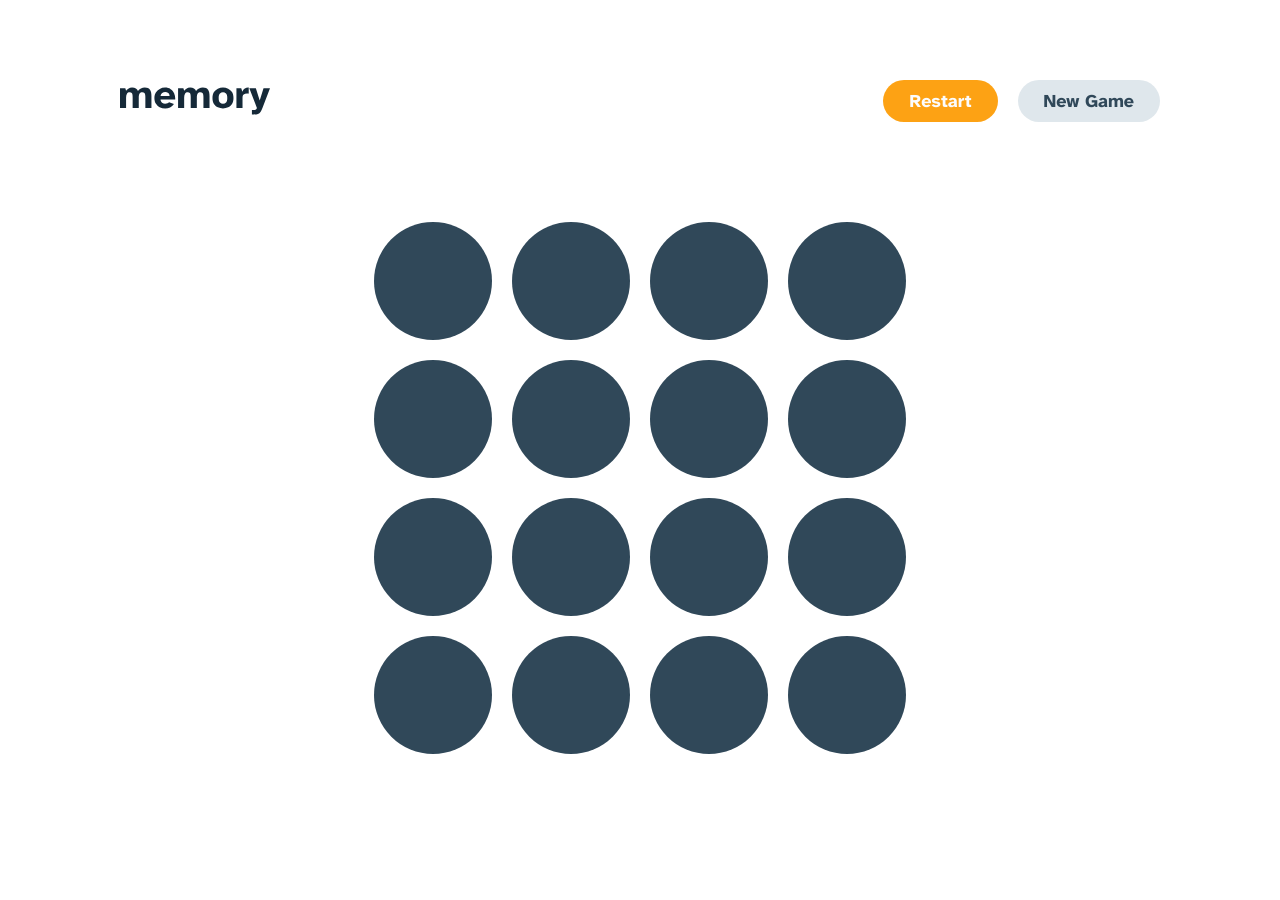
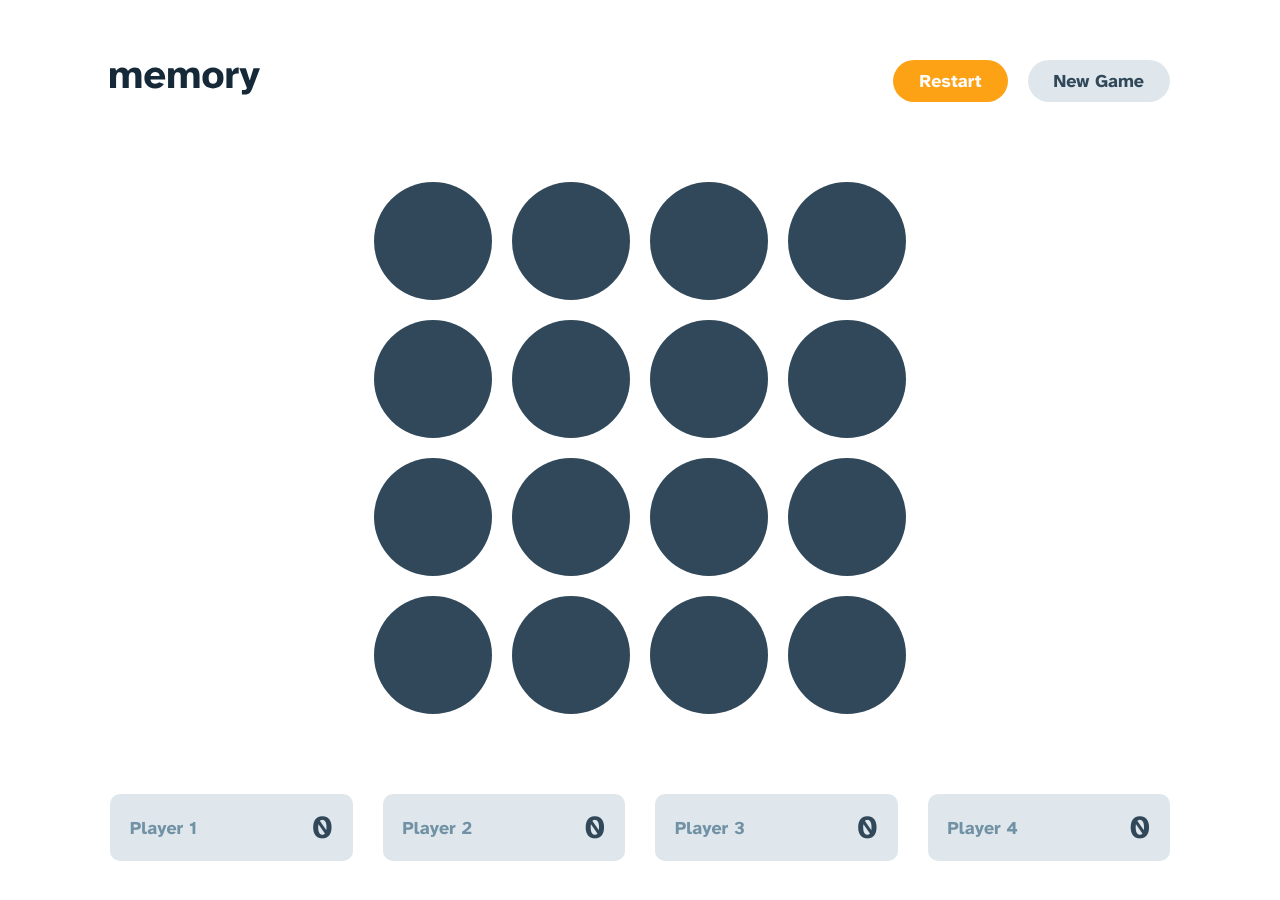
Before and after one commit to mcornale/memory-game, a React (Create React App) app: page / in a window 1280 px wide. Shown: the top 900 px of the page. Before the commit the page ends 834 px from the top, so only its background shows below. Built offline with nearby package versions, Linux system fonts and the light colour scheme.

Commit message:
Add bottom tabs

```diff
--- a/src/App.js
+++ b/src/App.js
@@ -1,3 +1,4 @@
+import BottomTabsContainer from './components/BottomTabsContainer';
 import GameGrid from './components/GameGrid';
 import Header from './components/Header';
 
@@ -6,6 +7,7 @@ function App() {
     <>
       <Header />
       <GameGrid />
+      <BottomTabsContainer />
     </>
   );
 }
--- /dev/null
+++ b/src/components/BottomTab.js
@@ -0,0 +1,10 @@
+const BottomTab = (props) => {
+  return (
+    <div className='bottom-tab'>
+      <p>{props.children}</p>
+      <h2>{props.score}</h2>
+    </div>
+  );
+};
+
+export default BottomTab;
--- /dev/null
+++ b/src/components/BottomTabsContainer.js
@@ -0,0 +1,17 @@
+import BottomTab from './BottomTab';
+
+const BottomTabsContainer = () => {
+  const numOfPlayers = 4;
+
+  const tabElements = [];
+
+  for (let i = 0; i < numOfPlayers; i++) {
+    tabElements.push(
+      <BottomTab key={i} score={0}>{`Player ${i + 1}`}</BottomTab>
+    );
+  }
+
+  return <div className='bottom-tabs-container'>{tabElements}</div>;
+};
+
+export default BottomTabsContainer;
--- a/src/components/GameGrid.js
+++ b/src/components/GameGrid.js
@@ -4,7 +4,7 @@ const GameGrid = () => {
   const gridSize = 4 * 4;
   const gridElements = [];
 
-  for (let i = 0; i < gridSize; i++) gridElements.push(<GameButton />);
+  for (let i = 0; i < gridSize; i++) gridElements.push(<GameButton key={i} />);
 
   return <div className='game-grid'>{gridElements}</div>;
 };
--- a/src/index.css
+++ b/src/index.css
@@ -31,16 +31,20 @@ html {
 }
 
 body {
-  --padding-left-right: 6rem;
   font-family: 'Atkinson Hyperlegible', sans-serif;
   font-size: 1.8rem;
   font-weight: 700;
   -webkit-font-smoothing: antialiased;
   -moz-osx-font-smoothing: grayscale;
   min-height: 100vh;
+  color: var(--color-bermuda-grey);
+}
+
+#root {
+  --padding-left-right: 4rem;
+  padding: 6rem var(--padding-left-right);
   max-width: calc(110rem + var(--padding-left-right));
   margin: 0 auto;
-  padding: 8rem var(--padding-left-right);
 }
 
 h1 {
@@ -49,6 +53,7 @@ h1 {
 
 h2 {
   font-size: var(--font-size-h2);
+  color: var(--color-arapawa);
 }
 
 h3 {
@@ -101,13 +106,34 @@ button {
 
 .game-grid {
   display: grid;
-  grid-template-columns: repeat(4, 11.8rem);
-  grid-template-rows: repeat(4, 11.8rem);
+  grid-template-columns: repeat(4, 1fr);
+  grid-template-rows: repeat(4, 1fr);
   justify-content: center;
+  width: 53.2rem;
+  height: 53.2rem;
   gap: 2rem;
-  padding-top: 10rem;
+  margin: 8rem auto;
 }
 
 .game-button {
   background-color: var(--color-arapawa);
+  width: 100%;
+  height: 100%;
 }
+
+.bottom-tabs-container {
+  display: flex;
+  gap: 3rem;
+  justify-content: center;
+  width: 100%;
+}
+
+.bottom-tab {
+  background-color: var(--color-pattens-blue);
+  border-radius: 1rem;
+  padding: 1.4rem 2rem;
+  flex: 0 1 25%;
+  display: flex;
+  align-items: center;
+  justify-content: space-between;
+}
```
